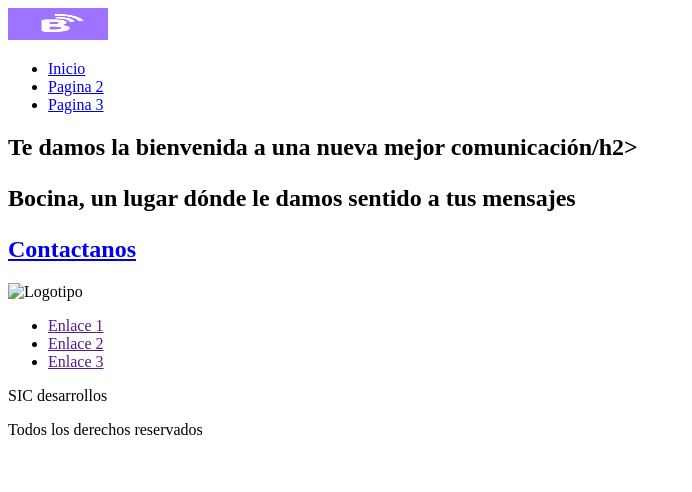
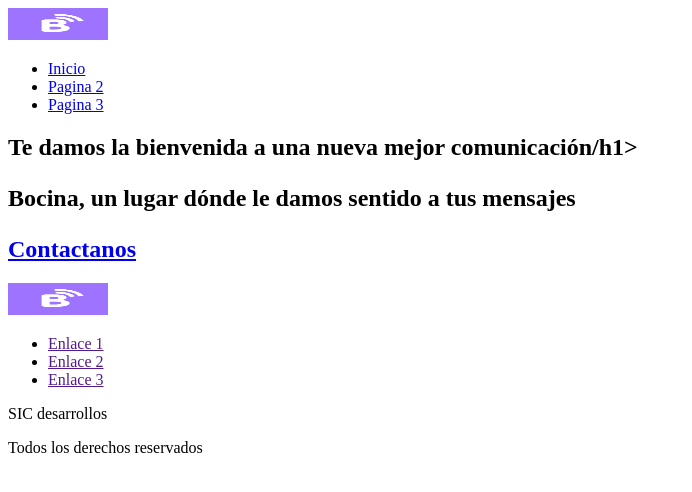
Before and after one commit to sebacordero/proyecto-web-pd, a plain HTML site: page index.html in a window 1280 px wide. Shown: the whole page, without its empty margins (0-692 px from the left). Drawn offline with Linux system fonts and the light colour scheme.

Commit message:
Update index.html

```diff
--- a/index.html
+++ b/index.html
@@ -25,7 +25,7 @@
     <main>
         <section class="inicio">
             <div>
-                <h1>Te damos la bienvenida a una nueva mejor comunicación/h2>
+                <h1>Te damos la bienvenida a una nueva mejor comunicación/h1>
                 <p>Bocina, un lugar dónde le damos sentido a tus mensajes</p>
                 <a href="mailto:bocinaofficial@gmail.com?subject=Consulta desde el Sitio Web">Contactanos</a>
             </div>
@@ -34,7 +34,7 @@
     </main>
 
     <footer>
-        <img src="" alt="Logotipo" width="100" height="32">
+        <img src="bocina-sq.png" alt="Logotipo" width="100" height="32">
         <ul>
             <li><a href="">Enlace 1</a></li>
             <li><a href="">Enlace 2</a></li>
```
